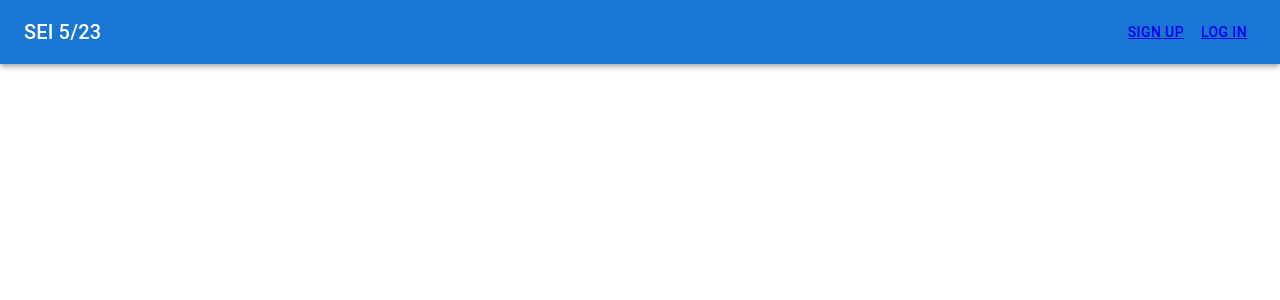
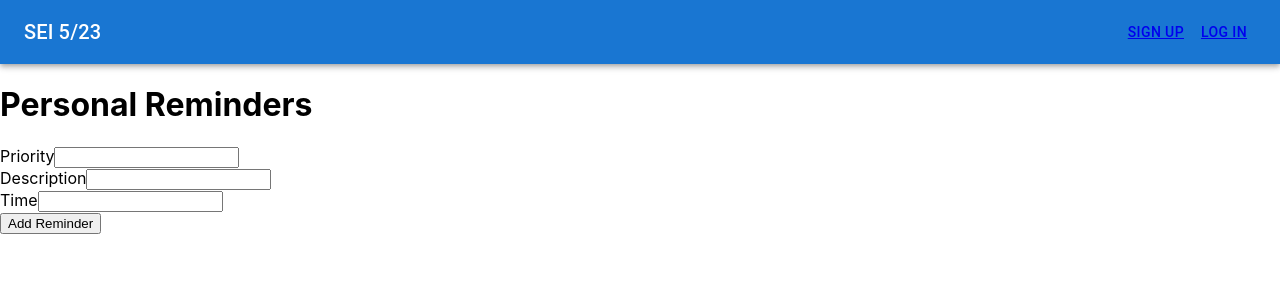
Before and after one commit to Brian4755/SEI-reminder-front-end, a React (Create React App) app: page /reminder in a window 1280 px wide. Shown: the top 300 px of the page. Built offline with nearby package versions, Linux system fonts and the light colour scheme; no server answers.

Commit message:
reminder form and route

```diff
--- a/src/App.jsx
+++ b/src/App.jsx
@@ -7,6 +7,7 @@ import Landing from './pages/Landing/Landing'
 import Profiles from './pages/Profiles/Profiles'
 import ChangePassword from './pages/ChangePassword/ChangePassword'
 import * as authService from './services/authService'
+import AddReminder from './pages/Reminder/AddReminder'
 
 const App = () => {
   const [user, setUser] = useState(authService.getUser())
@@ -24,12 +25,18 @@ const App = () => {
 
   return (
     <>
+    <div className='App'>
       <NavBar user={user} handleLogout={handleLogout} />
+      <main>
       <Routes>
         <Route path="/" element={<Landing user={user} />} />
         <Route
           path="/signup"
           element={<Signup handleSignupOrLogin={handleSignupOrLogin} />}
+        />
+        <Route
+          path="/reminder"
+          element={<AddReminder />}
         />
         <Route
           path="/login"
@@ -50,6 +57,8 @@ const App = () => {
           }
         />
       </Routes>
+      </main>
+    </div>
     </>
   )
 }
--- a/src/components/NavBar/NavBar.jsx
+++ b/src/components/NavBar/NavBar.jsx
@@ -9,14 +9,18 @@ import './NavBar.css'
 const NavBar = ({ user, handleLogout }) => {
   return (
     <>
+    <header className='App-header'>
       {user ?
         <Box sx={{ flexGrow: 1 }}>
           <AppBar position="static">
             <Toolbar>
               <Typography variant="h6" component="div" sx={{ flexGrow: 1 }}>
-                SEI 5/23
+                <Link to="">
+                  SEI 5/23
+                </Link>
               </Typography>
-              <Button  color="inherit"><Link to="/reminders">Personal Reminders</Link></Button>
+              <Button  color="inherit"><Link to="/reminder">Personal Reminders</Link></Button>
+              <Button><Link to="/changePassword">Change Password</Link></Button>
               <Button  color="inherit"><Link to="" onClick={handleLogout}>Log out</Link></Button>
             </Toolbar>
           </AppBar>
@@ -34,6 +38,7 @@ const NavBar = ({ user, handleLogout }) => {
           </AppBar>
         </Box>
       }
+    </header>
       </>
   );
 }
--- /dev/null
+++ b/src/pages/Reminder/AddReminder.jsx
@@ -0,0 +1,56 @@
+import { useState } from "react"
+
+const AddReminder = (props) => {
+  return (
+    <>
+    			<h1>Personal Reminders</h1>
+			<form autoComplete="off">
+				<div className="form-group mb-3">
+					<label htmlFor="name-input" className="form-label">
+						Priority
+					</label>
+					<input
+						type="text"
+						className="form-control"
+						id="name-input"
+						name="name"
+						required
+					/>
+				</div>
+				<div className="form-group mb-3">
+					<label htmlFor="breed-input" className="form-label">
+						Description
+					</label>
+					<input
+						type="text"
+						className="form-control"
+						id="breed-input"
+						name="breed"
+						required
+					/>
+				</div>
+				<div className="form-group mb-4">
+					<label htmlFor="age-input" className="form-label">
+						Time
+					</label>
+					<input
+						type="number"
+						className="form-control"
+						id="age-input"
+						name="age"
+					/>
+				</div>
+				<div className="d-grid">
+					<button
+						type="submit"
+						className="btn btn-primary btn-fluid"
+					>
+						Add Reminder
+					</button>
+				</div>
+			</form>
+    </>
+  )
+}
+
+export default AddReminder
```
